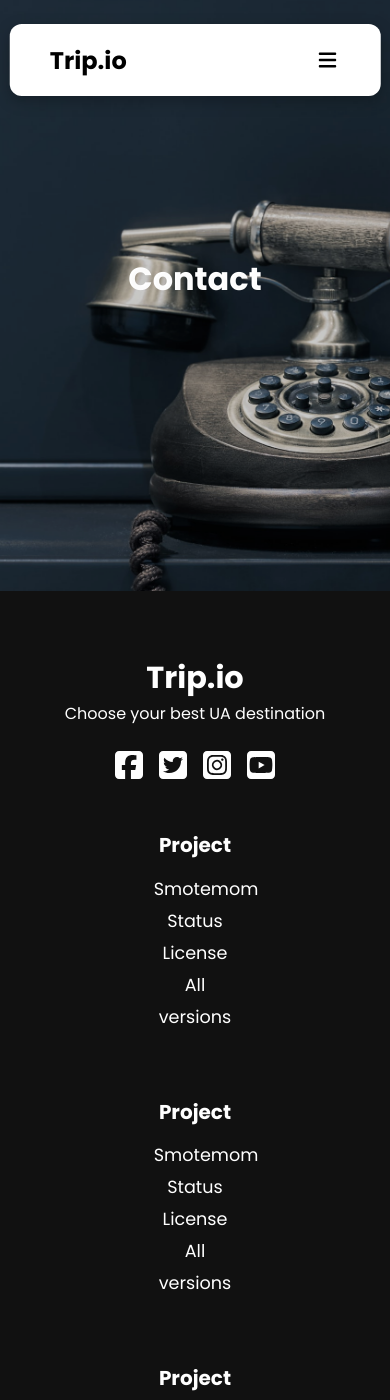
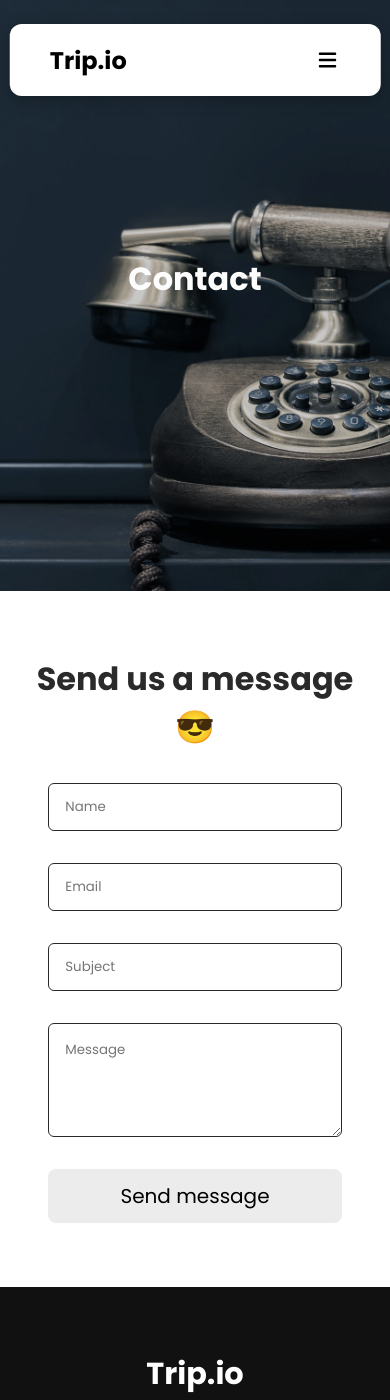
Before and after one commit to PaulBoar/Trip.io, a React (Create React App) app: page /contact in a window 390 px wide. Shown: the top 1400 px of the page. Built offline with nearby package versions, Linux system fonts and the light colour scheme.

Commit message:
about and contact form

```diff
--- a/src/components/AboutInfo.js
+++ b/src/components/AboutInfo.js
@@ -1,33 +1,19 @@
-import React, { useState } from 'react';
-import classes from './AboutInfo.module.css';
-import AboutInfoNavItem from './AboutInfoNavItem';
-
-const aboutList = ['our mission', 'success', 'stories'];
+import React from 'react'
+import classes from './AboutInfo.module.css'
 
 function AboutInfo() {
-	const [choosenSec, setChoosenSec] = useState(false);
-	let active;
+		return (
+				<div className={classes['about-container']}>
+					<h3>Our History</h3>
+					<p>Trip.io was created in 2020 by a great team of Ukrainians travellers, history passionates and active city and country guides. Despite the pandemy we've managed to provide dozens of excursion all over Ukraine.  </p>
 
-	choosenSec
-		? (active = [classes.item, classes.active].join(' '))
-		: (active = `${classes.item}`);
+					<h3>Our Mission</h3>
+					<p>Our mission is to provide best travel experience to those who want to travel to Ukraine and explore it's beautiful cities, mountains, rich architecture and strong Ukrainian spirit. </p>
 
-	const handleActivate = () => {
-		setChoosenSec(!choosenSec);
-	};
-
-	return (
-		<section className={classes.about}>
-			AboutInfo
-			<ul className={classes['about-nav']}>
-				{aboutList.map((item) => {
-					return (
-						<AboutInfoNavItem title={item} />
-					);
-				})}{' '}
-			</ul>
-		</section>
-	);
+					<h3>Our Vision</h3>
+					<p>We take a customer centric approach and want to show that Ukraine is really great country with great people</p>
+				</div>
+		)
 }
 
-export default AboutInfo;
+export default AboutInfo
--- a/src/components/AboutInfo.module.css
+++ b/src/components/AboutInfo.module.css
@@ -1,26 +1,20 @@
-.about {
-	max-width: 70%;
+.about-container {
+	max-width: 50%;
 	margin: 4rem auto;
 }
 
-.about-nav {
- padding: 3rem;
- display: flex;
- flex-direction: column;
- background-color: #999;
- max-width: 20%;
+.about-container h3 {
+	padding-bottom: 1rem;
+	text-align: center;
 }
 
-.item {
- padding: 0.5rem;
- display: inline-block;
- transition: .15s;
+.about-container p {
+	padding-bottom: 2rem;
+	text-align: start;
 }
 
-.item:hover {
- background-color: #4f24;
+@media screen and (max-width: 850px) {
+	.about-container {
+		max-width: 70%;
+	}
 }
-
-.active {
- background-color: #666;
-}
--- a/src/components/AboutInfoNavItem.js
+++ /dev/null
@@ -1,20 +0,0 @@
-import React, { useState } from 'react';
-import classes from './AboutInfo.module.css';
-
-function AboutInfoNavItem(props) {
-	const [activate, setActivate] = useState(false);
-
-
-	return (
-		<li
-			className={
-				activate ? [classes.item, classes.active].join(' ') : classes.item
-			}>
-			<button onClick={() => setActivate((prev) => !prev)}>
-				{props.title}
-			</button>
-		</li>
-	);
-}
-
-export default AboutInfoNavItem;
--- /dev/null
+++ b/src/components/ContactForm.js
@@ -0,0 +1,19 @@
+import React from 'react'
+import classes from './ContactForm.module.css'
+
+function ContactForm() {
+  return (
+    <div className={classes['form-container']}>
+     <h3>Send us a message 😎</h3>
+     <form>
+      <input placeholder='Name' />
+      <input placeholder='Email' />
+      <input placeholder='Subject' />
+      <textarea placeholder='Message' rows='4'></textarea>
+      <button>Send message</button>
+     </form>
+    </div>
+  )
+}
+
+export default ContactForm
--- /dev/null
+++ b/src/components/ContactForm.module.css
@@ -0,0 +1,55 @@
+.form-container {
+ margin: 4rem 6rem;
+ color: #2a2a2a;
+}
+
+.form-container h3 {
+ text-align: center;
+ font-size: 2rem;
+}
+
+.form-container form {
+ padding-top: 3rem;
+ display: flex;
+ flex-direction: column;
+ width: 45%;
+ margin: auto;
+}
+
+.form-container input,
+.form-container textarea {
+ padding: 0 1rem;
+ margin-bottom: 2rem;
+ border-radius: 6px;
+ border: 1px solid #2a2a2a;
+}
+
+.form-container input {
+ height: 3rem;
+}
+
+.form-container textarea {
+ padding: 1rem;
+}
+
+.form-container button {
+ background-color: #ececec;
+ padding: 0.75rem;
+ border-radius: 8px;
+ transition: .2s;
+}
+.form-container button:hover {
+ background-color: #7f7f7f;
+ color: #fff;
+}
+
+@media screen and (max-width: 850px) {
+ .form-container {
+  margin: 4rem 2rem;
+ }
+
+ .form-container form {
+  padding-top: 2rem;
+  width: 90%;
+ }
+}
--- a/src/components/Footer.js
+++ b/src/components/Footer.js
@@ -18,16 +18,16 @@ function Footer() {
 						<p>Choose your best UA destination</p>
 					</div>
 					<div className={classes.socials}>
-						<a href='/'>
+						<a href='https://facebook.com/' target='_blank'>
 							<FontAwesomeIcon icon={faSquareFacebook} />
 						</a>
-						<a href='/'>
+						<a href='https://twitter.com/' target='_blank'>
 							<FontAwesomeIcon icon={faSquareTwitter} />
 						</a>
-						<a href='/'>
+						<a href='https://www.instagram.com/' target='_blank'>
 							<FontAwesomeIcon icon={faSquareInstagram} />
 						</a>
-						<a href='/'>
+						<a href='https://www.youtube.com/' target='_blank'>
 							<FontAwesomeIcon icon={faSquareYoutube} />
 						</a>
 					</div>
--- a/src/routes/Contact.js
+++ b/src/routes/Contact.js
@@ -3,6 +3,7 @@ import Navbar from '../components/Navbar';
 import Hero from '../components/Hero';
 import ContactImg from '../assets/images/Contact.jpg'
 import Footer from '../components/Footer';
+import ContactForm from '../components/ContactForm';
 
 function Contact() {
 	return (
@@ -14,6 +15,7 @@ function Contact() {
 				title='Contact'
 				btnClass='hide'
 			/>
+			<ContactForm />
 			<Footer />
 		</>
 	);
```
